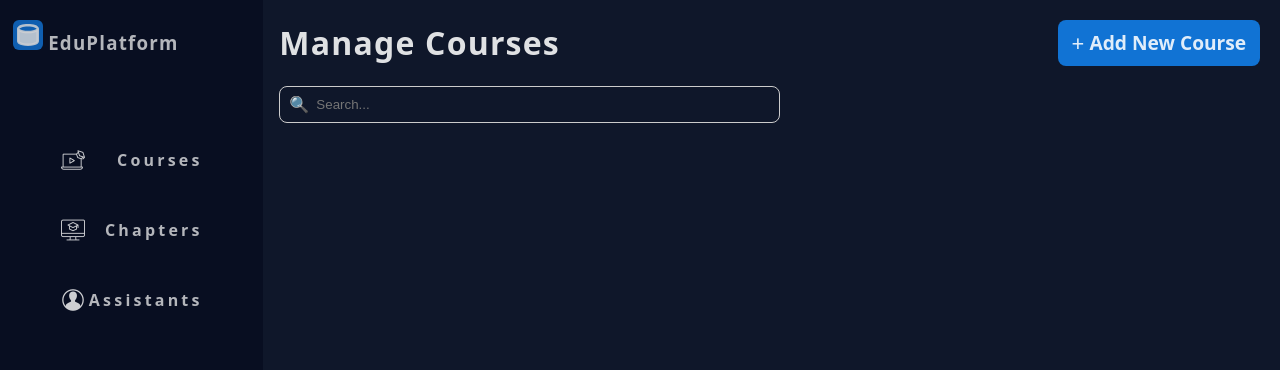
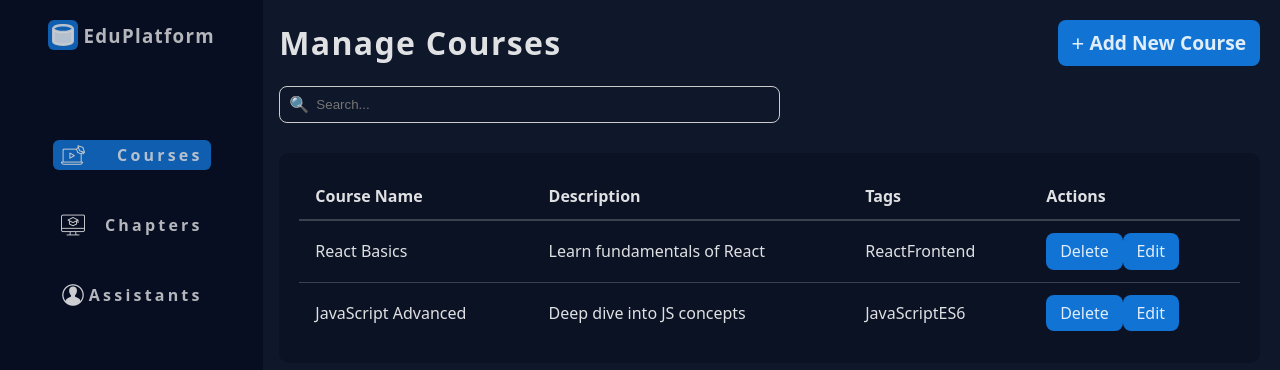
Before and after one commit to mohamedsoliman515/LMS, a React (Vite) app: page / in a window 1280 px wide. Shown: the top 370 px of the page. Built offline with nearby package versions, Linux system fonts and the light colour scheme.

Commit message:
Add Table

```diff
--- a/src/components/common/AsideMenu/AsideMenu.jsx
+++ b/src/components/common/AsideMenu/AsideMenu.jsx
@@ -1,11 +1,12 @@
 import ImageWithText from "../ImageWithText/ImageWithText";
 import styles from "./style.module.css"
 import { AssistantsIcon, courses, chapters} from "../../../assets";
+import {  NavLink } from "react-router-dom";
 const AsideMenu = () => {
   const {aside}=styles
   return (
     <aside className={aside}>
-      <h1>
+      <div>
         <svg
           style={{
             width: "30px",
@@ -29,11 +30,19 @@ const AsideMenu = () => {
             fill-rule="evenodd"
           ></path>
         </svg>
-        EduPlatform
-      </h1>
-      <ImageWithText image={courses} text="Courses" />
-      <ImageWithText image={chapters} text="Chapters" />
-      <ImageWithText image={AssistantsIcon} text="Assistants" />
+        <h1>EduPlatform</h1>
+      </div>
+      <NavLink to="/">
+        <ImageWithText image={courses} text="Courses" />
+      </NavLink>
+
+      <NavLink to="/chaptersPage">
+        <ImageWithText image={chapters} text="Chapters" />
+      </NavLink>
+
+      <NavLink to="/assistantsPage">
+        <ImageWithText image={AssistantsIcon} text="Assistants" />
+      </NavLink>
     </aside>
   );
 };
--- a/src/components/common/AsideMenu/style.module.css
+++ b/src/components/common/AsideMenu/style.module.css
@@ -4,15 +4,15 @@
   display: flex;
   flex-direction: column;
 }
-h1 .svg {
-  width: "20px" !important;
-  height: "20px" !important;
-}
-.aside h1 {
+
+.aside > div {
+  display: flex;
+  align-items: center;
+  justify-content: center;
   margin: 20px auto 70px;
   opacity: 0.8;
   transition: 0.5s;
-  width: 90%;
+  max-width: 90%;
   -webkit-transition: 0.5s;
   -moz-transition: 0.5s;
   -ms-transition: 0.5s;
@@ -23,7 +23,7 @@ h1 .svg {
   -ms-border-radius: 10px;
   -o-border-radius: 10px;
 }
-.aside h1:hover {
+.aside div:hover {
   background-color: #0f172a;
   opacity: 1;
   cursor: pointer;
--- a/src/components/common/ImageWithText/style.module.css
+++ b/src/components/common/ImageWithText/style.module.css
@@ -22,6 +22,7 @@
   opacity: 1;
   cursor: pointer;
 }
-.ImageWithText h4{
-  letter-spacing: .2em;
+.ImageWithText h4 {
+  letter-spacing: 0.2em;
+  color: rgba(255, 255, 255, 0.87);
 }
--- /dev/null
+++ b/src/components/common/Table/Table.jsx
@@ -0,0 +1,52 @@
+
+import styles from "./styles.module.css";
+
+export default function CourseTable() {
+  const { container,mainTable} = styles;
+  const courses = [
+    {
+      name: "React Basics",
+      description: "Learn fundamentals of React",
+      tags: ["React", "Frontend"],
+    },
+    {
+      name: "JavaScript Advanced",
+      description: "Deep dive into JS concepts",
+      tags: ["JavaScript", "ES6"],
+    },
+  ];
+
+  return (
+    <div className={container}>
+      <table className={mainTable}>
+        <thead>
+          <tr>
+            <th>Course Name</th>
+            <th>Description</th>
+            <th>Tags</th>
+            <th>Actions</th>
+          </tr>
+        </thead>
+        <tbody>
+          {courses.map((course, index) => (
+            <tr key={index}>
+              <td>{course.name}</td>
+              <td>{course.description}</td>
+              <td>
+                {course.tags.map((tag, i) => (
+                  <span key={i} className="tag">
+                    {tag}
+                  </span>
+                ))}
+              </td>
+              <td>
+                <button className="btn delete">Delete</button>
+                <button className="btn edit">Edit</button>
+              </td>
+            </tr>
+          ))}
+        </tbody>
+      </table>
+    </div>
+  );
+}
--- /dev/null
+++ b/src/components/common/Table/styles.module.css
@@ -0,0 +1,69 @@
+.container {
+  padding: 20px;
+  background-color: #0B1224;
+  color: rgba(255, 255, 255, 0.87);
+  margin: 30px 20px 0 0;
+  border-radius: 10px;
+  -webkit-border-radius: 10px;
+  -moz-border-radius: 10px;
+  -ms-border-radius: 10px;
+  -o-border-radius: 10px;
+}
+
+.mainTable{
+  width: 100%;
+  border-collapse: collapse;
+  background-color: #0B1224;
+  color: rgba(255, 255, 255, 0.87);
+}
+
+.mainTable th,
+.mainTable td {
+  padding: 12px 16px;
+  text-align: left;
+}
+
+.mainTable thead {
+  border-bottom: 2px solid rgba(255, 255, 255, 0.2);
+}
+
+.mainTable tr {
+  border-bottom: 1px solid rgba(255, 255, 255, 0.2);
+}
+
+.mainTable tr:last-child {
+  border-bottom: none;
+}
+
+.tag {
+  display: inline-block;
+  background-color: #1a73e8;
+  color: #fff;
+  font-size: 12px;
+  padding: 3px 8px;
+  border-radius: 4px;
+  margin-right: 5px;
+}
+
+.btn {
+  padding: 6px 12px;
+  font-size: 14px;
+  border: none;
+  border-radius: 4px;
+  cursor: pointer;
+  margin-right: 6px;
+}
+
+.btn.delete {
+  background-color: #e53935;
+  color: #fff;
+}
+
+.btn.edit {
+  background-color: #43a047;
+  color: #fff;
+}
+
+.btn:hover {
+  opacity: 0.9;
+}
--- a/src/index.css
+++ b/src/index.css
@@ -1,7 +1,7 @@
 :root {
   font-family: system-ui, Avenir, Helvetica, Arial, sans-serif;
   color: rgba(255, 255, 255, 0.87);
-  background-color: #0F172A;
+  background-color: #0f172a;
 
   font-synthesis: none;
   text-rendering: optimizeLegibility;
@@ -19,34 +19,30 @@ body {
   margin: 0;
   padding: 0;
 }
-/* a {
-  font-weight: 500;
-  color: #646cff;
-  text-decoration: inherit;
+a {
+  text-decoration: none;
 }
-a:hover {
-  color: #535bf2;
-} */
+
 
 h1 {
-letter-spacing: 1.2px;
+  letter-spacing: 1.3px;
 }
 
- button {
+button {
   border-radius: 8px;
   border: 1px solid transparent;
-  padding: 0.4em .8em;
+  padding: 0.4em 0.8em;
   font-size: 1em;
   font-weight: 500;
   font-family: inherit;
-  background-color: #1173D4;
-  color:  rgba(255, 255, 255, 0.87);
+  background-color: #1173d4;
+  color: rgba(255, 255, 255, 0.87);
   cursor: pointer;
-  transition:.8s;
-  -webkit-transition:.8s;
-  -moz-transition:.8s;
-  -ms-transition:.8s;
-  -o-transition:.8s;
+  transition: 0.5s;
+  -webkit-transition: 0.5s;
+  -moz-transition: 0.5s;
+  -ms-transition: 0.5s;
+  -o-transition: 0.5s;
 }
 button:hover {
   background-color: #77b8f8bb;
@@ -68,3 +64,15 @@ button:focus-visible {
     background-color: #f9f9f9;
   }
  }  */
+@media (max-width: 1024px) {
+  h1 {
+    letter-spacing: 1px;
+  }
+  svg,
+  img {
+    display: none;
+  }
+}
+.active  div{
+    background-color: #1173d4;
+}
--- a/src/layouts/MainLayout/MainLayout.jsx
+++ b/src/layouts/MainLayout/MainLayout.jsx
@@ -1,7 +1,8 @@
+import { Outlet } from "react-router-dom";
 import AsideMenu from "../../components/common/AsideMenu/AsideMenu";
 import Header from "../../components/common/header/Header";
 import SearchInput from "../../components/common/SearchInput/SearchInput";
-import styles from"./style.module.css"
+import styles from "./style.module.css";
 const MainLayout = () => {
   const { MainLayout } = styles;
   return (
@@ -9,10 +10,13 @@ const MainLayout = () => {
       <nav>
         <AsideMenu />
       </nav>
-      <header>
-        <Header />
-      <SearchInput/>
-      </header>
+      <div>
+        <header>
+          <Header />
+          <SearchInput />
+        </header>
+        <Outlet />
+      </div>
     </div>
   );
 };
--- /dev/null
+++ b/src/pages/AssistantsPage.jsx
@@ -0,0 +1,7 @@
+
+
+const AssistantsPage = () => {
+  return <div>AssistantsPage</div>;
+}
+
+export default AssistantsPage
--- /dev/null
+++ b/src/pages/ChaptersPage.jsx
@@ -0,0 +1,7 @@
+
+
+const ChaptersPage = () => {
+  return <div>ChaptersPage</div>;
+}
+
+export default ChaptersPage
--- /dev/null
+++ b/src/pages/CoursesPage.jsx
@@ -0,0 +1,7 @@
+import Table from "../components/common/Table/Table"
+
+const CoursesPage = () => {
+  return <div><Table/></div>;
+}
+
+export default CoursesPage
--- /dev/null
+++ b/src/pages/index.js
@@ -0,0 +1,4 @@
+import AssistantsPage from "./AssistantsPage";
+import CoursesPage from "./CoursesPage";
+import ChaptersPage from "./ChaptersPage";
+export { AssistantsPage, CoursesPage, ChaptersPage };
--- a/src/routes/AppRouter.jsx
+++ b/src/routes/AppRouter.jsx
@@ -1,6 +1,6 @@
 import { createBrowserRouter, RouterProvider } from "react-router-dom";
 import MainLayout from "../layouts/MainLayout/MainLayout";
-
+import { CoursesPage, ChaptersPage, AssistantsPage } from "../pages";
 // pages
 
 const router = createBrowserRouter([
@@ -8,12 +8,20 @@ const router = createBrowserRouter([
     path: "/",
     element: <MainLayout />,
     // errorElement: <Error type="error" />,
-    // children: [
-    //   {
-    //     index: true,
-    //     element: <Home />,
-    //   },
-    // ],
+    children: [
+      {
+        index: true,
+        element: <CoursesPage />,
+      },
+      {
+        path: "/chaptersPage",
+        element: <ChaptersPage />,
+      },
+      {
+        path: "/assistantsPage",
+        element: <AssistantsPage />,
+      },
+    ],
   },
 ]);
 const AppRouter = () => {
```
